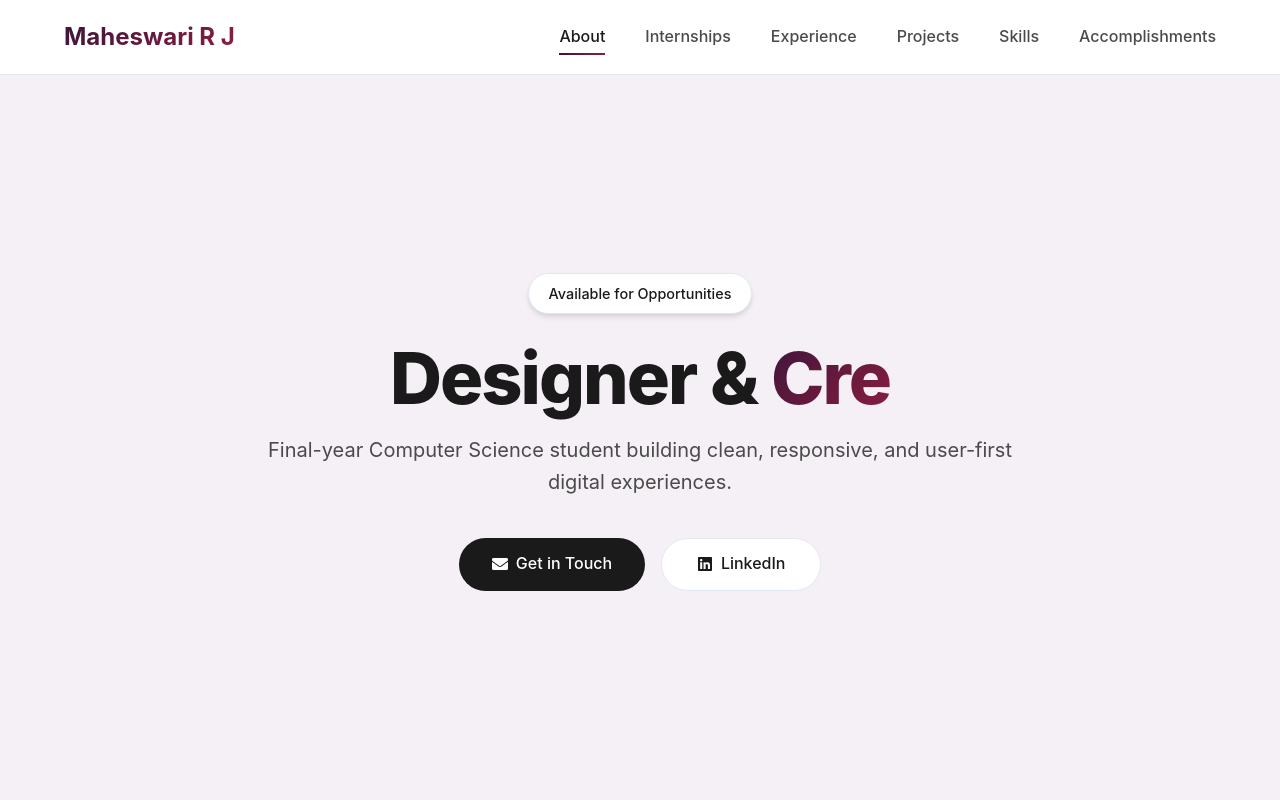
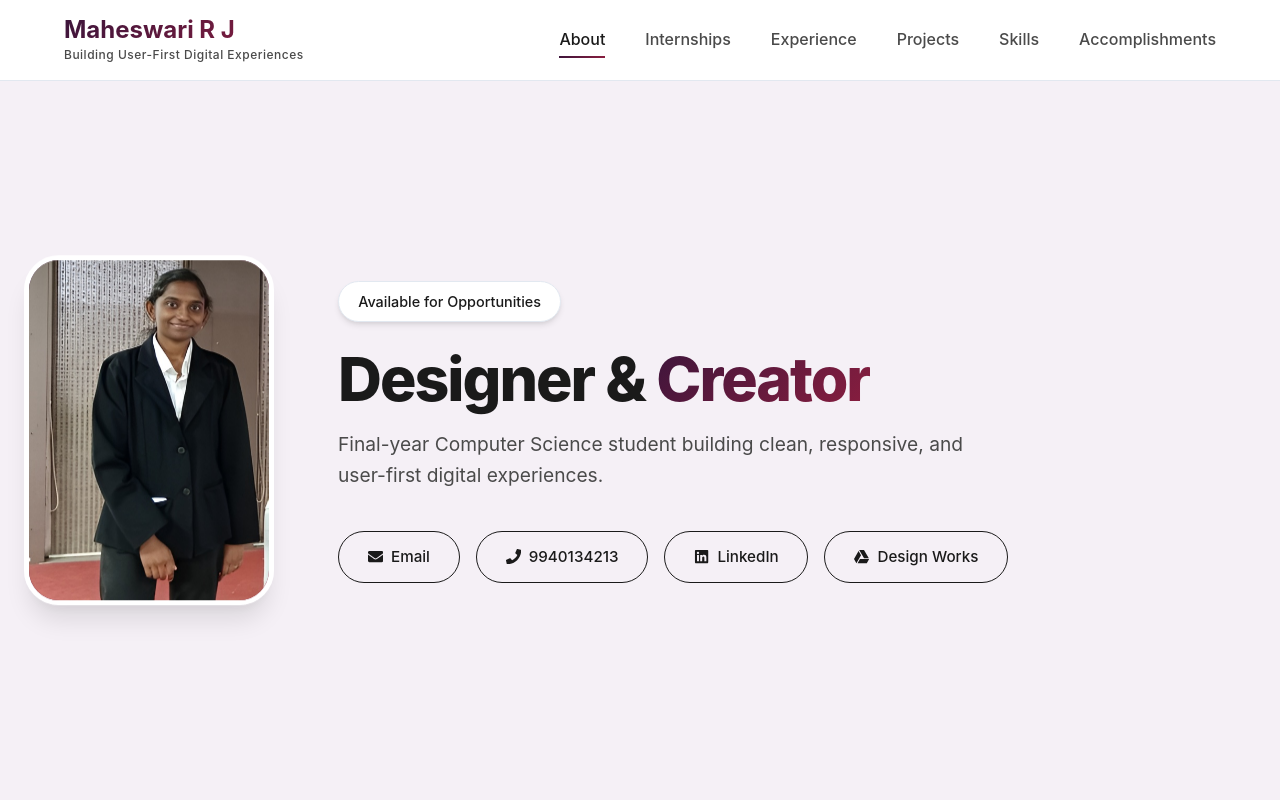
Before and after one commit to Maheswari-23/Maheswari_R_J_Portfolio, a React (Vite) app: page / in a window 1280 px wide. Shown: the top 800 px of the page. Built offline with nearby package versions, Linux system fonts and the light colour scheme.

Commit message:
"Updated folio"

```diff
--- a/src/App.css
+++ b/src/App.css
@@ -19,6 +19,13 @@
   margin: 0;
   padding: 0;
   box-sizing: border-box;
+}
+
+/* Fix for Ghost Images/Icons on Click/Drag */
+img {
+  pointer-events: none;
+  user-select: none;
+  -webkit-user-drag: none;
 }
 
 html, body, #root {
@@ -46,7 +53,7 @@ body {
 }
 
 .container {
-  max-width: 1200px;
+  max-width: 1300px;
   margin: 0 auto;
   padding: 0 1.5rem;
   width: 100%;
@@ -89,9 +96,14 @@ body {
   display: flex;
   justify-content: space-between;
   align-items: center;
-  padding: 1.5rem 1.5rem;
+  padding: 1rem 1.5rem; /* Adjusted padding */
   max-width: 1200px;
   margin: 0 auto;
+}
+
+.logo-container {
+  display: flex;
+  flex-direction: column;
 }
 
 .logo {
@@ -101,6 +113,14 @@ body {
   -webkit-background-clip: text;
   -webkit-text-fill-color: transparent;
   background-clip: text;
+  line-height: 1.2;
+}
+
+.logo-tagline {
+  font-size: 0.75rem;
+  color: var(--text-secondary);
+  font-weight: 500;
+  letter-spacing: 0.5px;
 }
 
 .nav-links {
@@ -139,19 +159,55 @@ body {
 
 /* HERO SECTION */
 .hero {
-  padding: 12rem 1.5rem 8rem;
-  text-align: center;
+  padding: 10rem 0 6rem;
   display: flex;
   align-items: center;
   justify-content: center;
   min-height: 100vh;
   background: var(--bg-royal);
   width: 100%;
+  position: relative;
 }
 
-.hero-content {
-  max-width: 800px;
+.hero-container {
+  display: flex;
+  align-items: center;
+  justify-content: space-between;
+  gap: 4rem;
+  /* Ensuring horizontal flow without wrapping (folding) */
+  flex-wrap: nowrap;
+}
+
+.hero-content-wrapper {
+  flex: 1; /* Allow text to take remaining space */
+  text-align: left;
+  min-width: 0; /* Prevents flex items from overflowing */
+}
+
+.hero-image-wrapper {
+  /* Prevent image from shrinking or growing, fixed size */
+  flex: 0 0 auto;
+  display: flex;
+  justify-content: flex-start; /* Align image to left */
+  align-items: center;
+}
+
+/* IMAGE SQUARE STYLE (RESIZED TO 250px) */
+.hero-image-inner {
+  width: 250px;
+  height: 350px;
+  border-radius: 35px; /* Rounded Square */
+  border: 5px solid white;
+  box-shadow: var(--shadow-hover);
+  overflow: hidden;
+  background: var(--gradient);
+  position: relative;
+}
+
+.hero-image-inner img {
   width: 100%;
+  height: 100%;
+  object-fit: cover;
 }
 
 .hero-badge {
@@ -167,11 +223,12 @@ body {
 }
 
 .hero-title {
-  font-size: 4.5rem;
+  font-size: 3.8rem;
   font-weight: 800;
   margin-bottom: 1rem;
   letter-spacing: -2px;
   line-height: 1.1;
+  white-space: nowrap; /* Tries to keep title on one line if space permits */
 }
 
 .gradient-text {
@@ -182,52 +239,46 @@ body {
 }
 
 .hero-subtitle {
-  font-size: 1.25rem;
+  font-size: 1.2rem;
   color: var(--text-secondary);
   margin-bottom: 2.5rem;
+  max-width: 650px;
 }
 
+/* --- BUTTON STYLES (UNIFORM BLACK BORDER) --- */
 .contact-links {
   display: flex;
   gap: 1rem;
-  justify-content: center;
-  flex-wrap: wrap;
+  flex-wrap: nowrap; /* Prevents buttons from folding */
 }
 
+/* Uniform style for ALL buttons */
 .contact-btn {
-  padding: 0.8rem 2rem;
+  padding: 0.8rem 1.8rem;
   text-decoration: none;
   border-radius: 50px;
   font-weight: 500;
   transition: all 0.3s ease;
-  border: 1px solid transparent;
   display: flex;
   align-items: center;
   justify-content: center;
-  min-width: 160px;
+  font-size: 0.95rem;
+  cursor: pointer;
+
+  /* BASE STYLE: Transparent BG, Black Border, Black Text */
+  background: transparent;
+  color: #1a1a1a;
+  border: 1.5px solid #1a1a1a;
+  white-space: nowrap;
 }
 
-.contact-btn.primary {
-  background: var(--text-primary);
-  color: var(--bg-light);
-}
-
-.contact-btn.primary:hover {
+/* HOVER STYLE: Fill with Secondary Color, White Text */
+.contact-btn:hover {
+  background: #8B1E3F; /* Secondary Color */
+  border-color: #8B1E3F;
+  color: white;
   transform: translateY(-3px);
-  box-shadow: var(--shadow-hover);
-  background: var(--gradient);
-}
-
-.contact-btn.secondary {
-  background: var(--bg-light);
-  color: var(--text-primary);
-  border-color: var(--border-color);
-}
-
-.contact-btn.secondary:hover {
-  transform: translateY(-3px);
-  border-color: var(--text-primary);
-  background: var(--bg-dark);
+  box-shadow: var(--shadow);
 }
 
 /* GENERAL SECTION STYLES */
@@ -277,6 +328,7 @@ body {
   transition: all 0.3s ease;
   box-shadow: var(--shadow);
   border: 1px solid var(--border-color);
+  z-index: 1;
 }
 
 .internship-card:hover {
@@ -343,6 +395,8 @@ body {
   border-radius: 50%;
   opacity: 0.1;
   transition: all 0.3s ease;
+  z-index: -1;
+  pointer-events: none;
 }
 
 .internship-card:hover .internship-decoration {
@@ -461,12 +515,19 @@ body {
   font-size: 1rem;
 }
 
-/* PROJECTS */
-.projects-grid {
+/* PROJECTS & ACCOMPLISHMENTS */
+.projects-grid, .accomplishments-grid {
   display: grid;
-  grid-template-columns: repeat(auto-fit, minmax(350px, 1fr));
+  grid-template-columns: repeat(auto-fit, minmax(280px, 1fr));
   gap: 2rem;
   width: 100%;
+}
+
+/* Force 4 columns on large screens */
+@media (min-width: 1200px) {
+  .projects-grid, .accomplishments-grid {
+    grid-template-columns: repeat(4, 1fr);
+  }
 }
 
 .project-card {
@@ -476,7 +537,8 @@ body {
   overflow: hidden;
   transition: all 0.3s ease;
   box-shadow: var(--shadow);
-  width: 100%;
+  display: flex;
+  flex-direction: column;
 }
 
 .project-card:hover {
@@ -486,7 +548,7 @@ body {
 
 .project-image-placeholder {
   width: 100%;
-  height: 220px;
+  height: 180px;
   background: var(--gradient-light);
   display: flex;
   align-items: center;
@@ -504,174 +566,100 @@ body {
 }
 
 .project-content {
-  padding: 2rem;
+  padding: 1.5rem;
   width: 100%;
+  display: flex;
+  flex-direction: column;
+  flex: 1;
 }
 
 .project-type {
   display: inline-block;
-  padding: 0.4rem 1rem;
+  padding: 0.3rem 0.8rem;
   background: var(--gradient);
   color: white;
   border-radius: 50px;
-  font-size: 0.75rem;
+  font-size: 0.7rem;
   font-weight: 600;
   text-transform: uppercase;
-  margin-bottom: 1rem;
+  margin-bottom: 0.8rem;
+  width: fit-content;
 }
 
 .project-card h3 {
-  font-size: 1.5rem;
+  font-size: 1.3rem;
   margin-bottom: 0.5rem;
+  line-height: 1.3;
 }
 
 .project-card p {
   color: var(--text-secondary);
-  margin-bottom: 1.5rem;
+  margin-bottom: 1rem;
+  font-size: 0.9rem;
 }
 
 .tech-tags {
   display: flex;
   flex-wrap: wrap;
   gap: 0.5rem;
+  margin-top: auto;
 }
 
 .tech-tag {
-  padding: 0.4rem 0.8rem;
+  padding: 0.3rem 0.6rem;
   background: var(--bg-dark);
   color: var(--text-secondary);
   border-radius: 6px;
-  font-size: 0.8rem;
+  font-size: 0.75rem;
   font-weight: 500;
   border: 1px solid var(--border-color);
 }
 
-/* SKILLS CAROUSEL */
-.skills-carousel-container {
+/* SKILLS MARQUEE */
+.skills-marquee-container {
   width: 100%;
+  overflow: hidden;
   padding: 2rem 0;
+  background: var(--bg-light);
+  position: relative;
 }
 
-.skills-carousel {
-  position: relative;
-  width: 100%;
-  max-width: 900px;
-  margin: 0 auto;
-  overflow: hidden;
-  border-radius: 20px;
-  background: var(--bg-light);
-  box-shadow: var(--shadow);
-  padding: 2rem 0;
+.skills-track {
+  display: flex;
+  width: fit-content;
+  animation: scroll 30s linear infinite;
+  gap: 3rem;
 }
 
-.carousel-container {
-  width: 100%;
-  overflow: hidden;
+@keyframes scroll {
+  0% { transform: translateX(0); }
+  100% { transform: translateX(-50%); }
 }
 
-.carousel-track {
-  display: flex;
-  transition: transform 0.5s ease-in-out;
-  width: 100%;
+.skills-track:hover {
+  animation-play-state: paused;
 }
 
-.carousel-slide {
-  flex: 0 0 100%;
+.skill-card-item {
   display: flex;
+  flex-direction: column;
+  align-items: center;
   justify-content: center;
-  align-items: center;
-  padding: 1rem;
+  min-width: 120px;
+  text-align: center;
 }
 
-.skill-card-carousel {
-  text-align: center;
-  padding: 2rem;
-  border-radius: 16px;
-  background: var(--bg-royal);
-  border: 1px solid var(--border-color);
-  transition: all 0.3s ease;
-  min-width: 200px;
-  box-shadow: var(--shadow);
+.skill-icon-display {
+  font-size: 3rem;
+  color: var(--primary-color);
+  margin-bottom: 0.5rem;
+  pointer-events: none;
 }
 
-.skill-card-carousel:hover {
-  transform: scale(1.05);
-  box-shadow: var(--shadow-hover);
-  background: var(--bg-light);
-}
-
-.skill-icon-carousel {
-  font-size: 3rem;
-  color: var(--primary-color);
-  margin-bottom: 1rem;
-  display: flex;
-  align-items: center;
-  justify-content: center;
-}
-
-.skill-card-carousel h4 {
-  font-weight: 600;
-  color: var(--text-primary);
-  font-size: 1.1rem;
-}
-
-.carousel-btn {
-  position: absolute;
-  top: 50%;
-  transform: translateY(-50%);
-  background: var(--bg-light);
-  border: 1px solid var(--border-color);
-  border-radius: 50%;
-  width: 50px;
-  height: 50px;
-  display: flex;
-  align-items: center;
-  justify-content: center;
-  cursor: pointer;
-  transition: all 0.3s ease;
-  box-shadow: var(--shadow);
-  z-index: 10;
-}
-
-.carousel-btn:hover {
-  background: var(--gradient);
-  color: white;
-  border-color: transparent;
-  transform: translateY(-50%) scale(1.1);
-}
-
-.carousel-btn-prev {
-  left: 1rem;
-}
-
-.carousel-btn-next {
-  right: 1rem;
-}
-
-.carousel-indicators {
-  display: flex;
-  justify-content: center;
-  gap: 0.5rem;
-  margin-top: 1.5rem;
-}
-
-.indicator {
-  width: 12px;
-  height: 12px;
-  border-radius: 50%;
-  border: none;
-  background: var(--border-color);
-  cursor: pointer;
-  transition: all 0.3s ease;
-}
-
-.indicator.active {
-  background: var(--primary-color);
-  transform: scale(1.2);
-}
-
-.indicator:hover {
-  background: var(--secondary-color);
+.skill-card-item h4 {
+  font-size: 1rem;
+  font-weight: 500;
+  color: var(--text-secondary);
 }
 
 /* ACCOMPLISHMENTS */
@@ -679,15 +667,9 @@ body {
   background: linear-gradient(135deg, var(--bg-royal), var(--bg-light));
 }
 
-.accomplishments-grid {
-  display: grid;
-  grid-template-columns: repeat(auto-fit, minmax(280px, 1fr));
-  gap: 2rem;
-}
-
 .accomplishment-card {
   background: var(--bg-light);
-  padding: 2.5rem 2rem;
+  padding: 2rem 1.5rem;
   border-radius: 20px;
   border: 1px solid var(--border-color);
   position: relative;
@@ -695,6 +677,9 @@ body {
   transition: all 0.3s ease;
   box-shadow: var(--shadow);
   text-align: center;
+  display: flex;
+  flex-direction: column;
+  z-index: 1;
 }
 
 .accomplishment-card:hover {
@@ -707,39 +692,29 @@ body {
 }
 
 .accomplishment-icon {
-  font-size: 3rem;
-  margin-bottom: 1.5rem;
+  font-size: 2.5rem;
+  margin-bottom: 1rem;
   display: flex;
   align-items: center;
   justify-content: center;
 }
 
-.gradient-1 .accomplishment-icon {
-  color: #3C153B;
-}
-
-.gradient-2 .accomplishment-icon {
-  color: #8B1E3F;
-}
-
-.gradient-3 .accomplishment-icon {
-  color: #DB3069;
-}
-
-.gradient-4 .accomplishment-icon {
-  color: #F45B69;
-}
+.gradient-1 .accomplishment-icon { color: #3C153B; }
+.gradient-2 .accomplishment-icon { color: #8B1E3F; }
+.gradient-3 .accomplishment-icon { color: #DB3069; }
+.gradient-4 .accomplishment-icon { color: #F45B69; }
 
 .accomplishment-content h4 {
-  font-size: 1.3rem;
+  font-size: 1.1rem;
   font-weight: 600;
-  margin-bottom: 0.8rem;
+  margin-bottom: 0.5rem;
   color: var(--text-primary);
 }
 
 .accomplishment-content p {
   color: var(--text-secondary);
-  line-height: 1.6;
+  line-height: 1.5;
+  font-size: 0.9rem;
 }
 
 .accomplishment-decoration {
@@ -751,23 +726,14 @@ body {
   border-radius: 50%;
   opacity: 0.1;
   transition: all 0.3s ease;
+  z-index: -1;
+  pointer-events: none;
 }
 
-.gradient-1 .accomplishment-decoration {
-  background: #3C153B;
-}
-
-.gradient-2 .accomplishment-decoration {
-  background: #8B1E3F;
-}
-
-.gradient-3 .accomplishment-decoration {
-  background: #DB3069;
-}
-
-.gradient-4 .accomplishment-decoration {
-  background: #F45B69;
-}
+.gradient-1 .accomplishment-decoration { background: #3C153B; }
+.gradient-2 .accomplishment-decoration { background: #8B1E3F; }
+.gradient-3 .accomplishment-decoration { background: #DB3069; }
+.gradient-4 .accomplishment-decoration { background: #F45B69; }
 
 /* FOOTER */
 .footer {
@@ -826,13 +792,27 @@ body {
 }
 
 @media (max-width: 992px) {
+  .hero-container {
+     flex-direction: column;
+     text-align: center;
+     gap: 3rem;
+     flex-wrap: wrap; /* Allow folding on tablet/mobile */
+  }
+  .hero-content-wrapper {
+     text-align: center;
+  }
+  .hero-image-wrapper {
+     justify-content: center;
+  }
+  .contact-links {
+     justify-content: center;
+     flex-wrap: wrap; /* Allow folding on mobile */
+  }
   .hero-title {
     font-size: 3.5rem;
+    white-space: normal;
   }
-  .projects-grid, .experience-grid, .internship-cards {
-    grid-template-columns: 1fr;
-  }
-  .accomplishments-grid {
+  .experience-grid, .internship-cards, .projects-grid, .accomplishments-grid {
     grid-template-columns: repeat(2, 1fr);
   }
 }
@@ -842,13 +822,19 @@ body {
     display: none;
   }
   .hero {
-    padding: 10rem 1rem 6rem;
+    padding: 8rem 1rem 4rem;
   }
   .hero-title {
     font-size: 2.8rem;
   }
   .hero-subtitle {
     font-size: 1.1rem;
+    margin-left: auto;
+    margin-right: auto;
+  }
+  .hero-image-inner {
+    width: 250px;
+    height: 250px;
   }
   .section {
     padding: 4rem 0;
@@ -856,10 +842,7 @@ body {
   .section-title {
     font-size: 2rem;
   }
-  .experience-grid, .projects-grid, .internship-cards {
-    grid-template-columns: 1fr;
-  }
-  .accomplishments-grid {
+  .experience-grid, .internship-cards, .projects-grid, .accomplishments-grid {
     grid-template-columns: 1fr;
   }
   .leadership-badges {
@@ -870,28 +853,9 @@ body {
     flex-direction: column;
     align-items: center;
   }
-  .carousel-btn {
-    width: 40px;
-    height: 40px;
-  }
-  .carousel-btn-prev {
-    left: 0.5rem;
-  }
-  .carousel-btn-next {
-    right: 0.5rem;
-  }
-  .internship-card {
-    padding: 2rem 1.5rem;
-  }
 }
 
 @media (max-width: 480px) {
-  .container {
-    padding: 0 1rem;
-  }
-  .nav-container {
-    padding: 1rem;
-  }
   .hero-title {
     font-size: 2.2rem;
   }
@@ -903,23 +867,4 @@ body {
     width: 100%;
     max-width: 250px;
   }
-  .projects-grid, .internship-cards {
-    grid-template-columns: 1fr;
-  }
-  .exp-card, .project-card, .internship-card {
-    margin: 0 0.5rem;
-  }
-  .skills-carousel {
-    margin: 0 0.5rem;
-  }
-  .carousel-slide {
-    padding: 0.5rem;
-  }
-  .skill-card-carousel {
-    padding: 1.5rem;
-    min-width: 150px;
-  }
-  .accomplishment-card {
-    padding: 2rem 1.5rem;
-  }
 }
--- a/src/App.jsx
+++ b/src/App.jsx
@@ -1,5 +1,8 @@
 import React, { useState, useEffect, useRef } from 'react';
 import './App.css';
+
+// --- IMAGES ---
+import profilePhoto from './assets/profile.jpg';
 import yrcPhoto from './assets/yrcc.jpg';
 import gdsc from './assets/gdscc.jpg';
 import cyber from './assets/cyber.jpg';
@@ -8,15 +11,14 @@ import noti from './assets/noti.jpg';
 import lurn from './assets/lurnn.jpg';
 import med from './assets/med.jpg';
 
-// Icons import
+// --- ICONS ---
 import {
-  FaFigma, FaMobile, FaJs, FaJava, FaDatabase,
-  FaMicrosoft, FaGitAlt, FaGithub, FaAward, FaCrown,
-  FaPalette, FaCode, FaLinkedin, FaEnvelope, FaChevronLeft, FaChevronRight,
-  FaLaptopCode, FaPaintBrush, FaVideo, FaCodeBranch, FaCloud, FaRocket
+  FaFigma, FaMobile, FaJs, FaJava, FaGitAlt, FaGithub, FaAward, FaCrown,
+  FaPalette, FaCode, FaLinkedin, FaEnvelope, FaLaptopCode, FaPaintBrush,
+  FaVideo, FaRocket, FaPhone, FaGoogleDrive
 } from 'react-icons/fa';
 import {
-  SiMysql, SiAdobephotoshop, SiAdobe, SiCanva,
+  SiMysql, SiAdobephotoshop, SiCanva,
 } from 'react-icons/si';
 import { VscAzure } from "react-icons/vsc";
 
@@ -51,7 +53,7 @@ const useTypewriter = (words, options = {}) => {
   return text;
 };
 
-// Intersection Observer hook for animations
+// Intersection Observer hook
 const useIntersectionObserver = (options) => {
     const [elements, setElements] = useState([]);
     const observer = useRef(null);
@@ -78,75 +80,16 @@ const useIntersectionObserver = (options) => {
     return setElements;
 };
 
-// Skills Carousel Component
-const SkillsCarousel = ({ skills }) => {
-  const [currentIndex, setCurrentIndex] = useState(0);
-  const [isAutoPlaying, setIsAutoPlaying] = useState(true);
-  const carouselRef = useRef(null);
-
-  const nextSlide = () => {
-    setCurrentIndex((prevIndex) =>
-      prevIndex === skills.length - 1 ? 0 : prevIndex + 1
-    );
-  };
-
-  const prevSlide = () => {
-    setCurrentIndex((prevIndex) =>
-      prevIndex === 0 ? skills.length - 1 : prevIndex - 1
-    );
-  };
-
-  const goToSlide = (index) => {
-    setCurrentIndex(index);
-  };
-
-  useEffect(() => {
-    if (!isAutoPlaying) return;
-
-    const interval = setInterval(() => {
-      nextSlide();
-    }, 2500); // Faster auto-play
-
-    return () => clearInterval(interval);
-  }, [currentIndex, isAutoPlaying]);
-
+// Infinite Scrolling Skills Component
+const SkillsMarquee = ({ skills }) => {
   return (
-    <div
-      className="skills-carousel"
-      onMouseEnter={() => setIsAutoPlaying(false)}
-      onMouseLeave={() => setIsAutoPlaying(true)}
-      ref={carouselRef}
-    >
-      <div className="carousel-container">
-        <div
-          className="carousel-track"
-          style={{ transform: `translateX(-${currentIndex * 100}%)` }}
-        >
-          {skills.map((skill, index) => (
-            <div key={index} className="carousel-slide">
-              <div className="skill-card-carousel">
-                <div className="skill-icon-carousel">{skill.icon}</div>
+    <div className="skills-marquee-container">
+      <div className="skills-track">
+        {skills.concat(skills).map((skill, index) => (
+          <div key={index} className="skill-card-item">
+            <div className="skill-icon-display">{skill.icon}</div>
             <h4>{skill.name}</h4>
           </div>
-            </div>
-          ))}
-        </div>
-      </div>
-
-      <button className="carousel-btn carousel-btn-prev" onClick={prevSlide}>
-        <FaChevronLeft />
-      </button>
-      <button className="carousel-btn carousel-btn-next" onClick={nextSlide}>
-        <FaChevronRight />
-      </button>
-
-      <div className="carousel-indicators">
-        {skills.map((_, index) => (
-          <button
-            key={index}
-            className={`indicator ${index === currentIndex ? 'active' : ''}`}
-            onClick={() => goToSlide(index)}
-          />
         ))}
       </div>
     </div>
@@ -158,13 +101,17 @@ export default function Portfolio() {
   const typedText = useTypewriter(['Developer', 'Creator', 'Innovator']);
   const setObservedElements = useIntersectionObserver({ threshold: 0.1 });
 
+  // REPLACE THIS WITH YOUR ACTUAL DRIVE LINK
+  const driveLink = "https://drive.google.com/drive/folders/1f7XaPPg3rCeH8xtG3pjsQykBZFb6469J";
+
   useEffect(() => {
     const handleScroll = () => {
         const sections = document.querySelectorAll('section[id]');
         let currentSection = '';
         sections.forEach(section => {
             const sectionTop = section.offsetTop;
-            if (window.scrollY >= sectionTop - 100) {
+            // Adjusted offset for scroll snap accuracy
+            if (window.scrollY >= sectionTop - 200) {
                 currentSection = section.getAttribute('id');
             }
         });
@@ -275,13 +222,13 @@ export default function Portfolio() {
 
   const accomplishments = [
     {
-      title: "UI/UX Competition Winner",
+      title: "UI/UX Winner",
       detail: "1st Place at Cryptrix'25, St. Joseph's College of Engineering",
       icon: <FaAward />,
       gradient: "gradient-1"
     },
     {
-      title: "Paper Presentation Winner",
+      title: "Paper Presentation",
       detail: "Recognized at Zenith'25, Jeppiaar Engineering College",
       icon: <FaCode />,
       gradient: "gradient-2"
@@ -309,7 +256,12 @@ export default function Portfolio() {
     <div className="portfolio">
       <nav className="navbar">
         <div className="nav-container">
+          {/* LOGO AREA: Name + Tagline */}
+          <div className="logo-container">
             <h1 className="logo">Maheswari R J</h1>
+            <span className="logo-tagline">Building User-First Digital Experiences</span>
+          </div>
+
           <div className="nav-links">
             {navigation.map((item) => (
               <a
@@ -328,8 +280,19 @@ export default function Portfolio() {
         </div>
       </nav>
 
-      <section id="about" className="hero">
-        <div className="hero-content">
+      {/* HERO SECTION */}
+      <section id="about" className="hero section-snap">
+        <div className="container hero-container">
+
+          {/* PHOTO LEFT */}
+          <div className="hero-image-wrapper animate-on-scroll float-animation">
+             <div className="hero-image-inner">
+               <img src={profilePhoto} alt="Maheswari R J" />
+             </div>
+          </div>
+
+          {/* TEXT RIGHT */}
+          <div className="hero-content-wrapper">
             <div className="hero-badge animate-on-scroll">Available for Opportunities</div>
             <h2 className="hero-title animate-on-scroll">
               Designer & <span className="gradient-text">{typedText}</span>
@@ -337,20 +300,30 @@ export default function Portfolio() {
             <p className="hero-subtitle animate-on-scroll">
               Final-year Computer Science student building clean, responsive, and user-first digital experiences.
             </p>
+
             <div className="contact-links animate-on-scroll">
-            <a href="mailto:220701155@rajalakshmi.edu.in" className="contact-btn primary">
+              <a href="mailto:220701155@rajalakshmi.edu.in" className="contact-btn">
                 <FaEnvelope style={{ marginRight: '8px' }} />
-              <span>Get in Touch</span>
+                <span>Email</span>
               </a>
-            <a href="https://www.linkedin.com/in/maheswari-rj" target="_blank" rel="noopener noreferrer" className="contact-btn secondary">
+              <a href="tel:+919940134213" className="contact-btn">
+                 <FaPhone style={{ marginRight: '8px' }} />
+                 <span>9940134213</span>
+              </a>
+              <a href="https://www.linkedin.com/in/maheswari-rj" target="_blank" rel="noopener noreferrer" className="contact-btn">
                 <FaLinkedin style={{ marginRight: '8px' }} />
                 <span>LinkedIn</span>
               </a>
+              <a href={driveLink} target="_blank" rel="noopener noreferrer" className="contact-btn">
+                <FaGoogleDrive style={{ marginRight: '8px' }} />
+                <span>Design Works</span>
+              </a>
+            </div>
           </div>
         </div>
       </section>
 
-      <section id="internships" className="section dark">
+      <section id="internships" className="section dark section-snap">
         <div className="container">
           <div className="section-header animate-on-scroll">
             <h2 className="section-title">Internships</h2>
@@ -379,7 +352,7 @@ export default function Portfolio() {
         </div>
       </section>
 
-      <section id="experience" className="section">
+      <section id="experience" className="section section-snap">
         <div className="container">
           <div className="section-header animate-on-scroll">
             <h2 className="section-title">Design Experience</h2>
@@ -413,7 +386,7 @@ export default function Portfolio() {
         </div>
       </section>
 
-      <section id="projects" className="section dark">
+      <section id="projects" className="section dark section-snap">
         <div className="container">
           <div className="section-header animate-on-scroll">
             <h2 className="section-title">Featured Projects</h2>
@@ -441,19 +414,17 @@ export default function Portfolio() {
         </div>
       </section>
 
-      <section id="skills" className="section">
+      <section id="skills" className="section section-snap">
         <div className="container">
           <div className="section-header animate-on-scroll">
             <h2 className="section-title">Skills & Tools</h2>
             <div className="section-line"></div>
           </div>
-          <div className="skills-carousel-container">
-            <SkillsCarousel skills={skills} />
-          </div>
+          <SkillsMarquee skills={skills} />
         </div>
       </section>
 
-      <section id="accomplishments" className="section accomplishments-section">
+      <section id="accomplishments" className="section accomplishments-section section-snap">
         <div className="container">
           <div className="section-header animate-on-scroll">
             <h2 className="section-title">Accomplishments</h2>
@@ -476,7 +447,7 @@ export default function Portfolio() {
         </div>
       </section>
 
-      <footer className="footer">
+      <footer className="footer section-snap">
         <div className="container">
           <div className="footer-content">
             <h2>Let's Create Something Amazing</h2>
@@ -484,6 +455,10 @@ export default function Portfolio() {
               <a href="mailto:220701155@rajalakshmi.edu.in">
                 <FaEnvelope style={{ marginRight: '8px' }} />
                 Email
+              </a>
+               <a href="tel:+919940134213">
+                 <FaPhone style={{ marginRight: '8px' }} />
+                 9940134213
               </a>
               <a href="https://www.linkedin.com/in/maheswari-rj" target="_blank" rel="noopener noreferrer">
                 <FaLinkedin style={{ marginRight: '8px' }} />
```
Also changed, not shown: src/assets/profile.jpg (added). Lines whose indentation alone changed are shown as unchanged.
